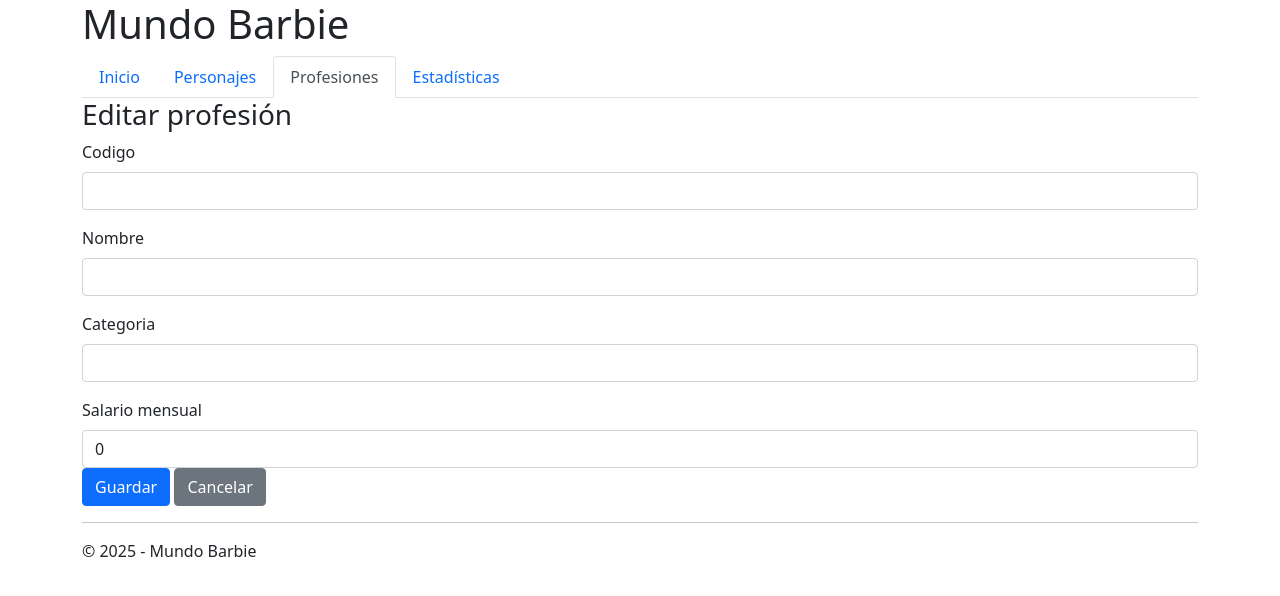
After one commit to abelmartinez04/Programacion-Web, a PHP site: page /modulos/profesiones/editar.php in a window 1280 px wide. The commit adds this page. Shown: the top 596 px of the page. Run offline with PHP 8.4, Linux system fonts and the light colour scheme.

Commit message:
editar profesion completo

```diff
--- a/tarea3/libreria/Dbx.php
+++ b/tarea3/libreria/Dbx.php
@@ -2,6 +2,11 @@
 //clase para gestionar la coleccion de datos en los archivos del directorio datax
 
 defiNe("DATA_DIR", __DIR__."/datax");
+
+if(!is_dir(DATA_DIR)){
+    mkdir(DATA_DIR, 0777, true);
+}
+
 class Dbx{
     public static function list($collection){
         $datapath = DATA_DIR."/{$collection}";
@@ -29,6 +34,28 @@ class Dbx{
         }
         return $data;
     }
+    public static function get($collection, $id){
+        $datapath = DATA_DIR . "/{$collection}/{$id}.dat";
 
+        if(!file_exists($datapath)){
+            return null;
+        }
+
+        $content = file_get_contents($datapath);
+        return unserialize($content);
+    }
+
+    public static function save($collection, $item){
+        $datapath = DATA_DIR . "/{$collection}";
+
+        if(!is_dir($datapath)){
+            mkdir($datapath, 0777, true);
+        }
+
+        $fileName = uniqid();
+        $filepath = $datapath . '/' .$fileName.'dat';
+
+        file_put_contents($filepath, serialize($item));
+    }
 }
 ?>
--- a/tarea3/libreria/main.php
+++ b/tarea3/libreria/main.php
@@ -2,6 +2,7 @@
 
 include("modelos.php");
 include("plantilla.php");
+include("Dbx.php");
 
 function base_url($path = ""){
     //protocol
--- a/tarea3/libreria/modelos.php
+++ b/tarea3/libreria/modelos.php
@@ -37,10 +37,10 @@ Salario mensual estimado en dólares ($USD)
 */
 
 class profesion{
-    public $codigo;
-    public $nombre;
-    public $categoria;
-    public $salario_mensual;
+    public $codigo = '';
+    public $nombre = '';
+    public $categoria = '';
+    public $salario_mensual = 0;
 
     public function __construct($data = []){
         if(is_object($data)){
--- a/tarea3/libreria/plantilla.php
+++ b/tarea3/libreria/plantilla.php
@@ -42,7 +42,7 @@ class Plantilla{
                         </li>
                     </ul>
                 </div>
-                <div class="contenido" style="min-height: 200px;">
+                <div class="contenido" style="min-height: 400px;">
 
 
         <?php
--- a/tarea3/modulos/personajes/lista_per.php
+++ b/tarea3/modulos/personajes/lista_per.php
@@ -1,7 +1,7 @@
 <?php
 
 include('../../libreria/main.php');
-define("PAGINA_ACTUAL", "personajes.php");
+define("PAGINA_ACTUAL", "personajes");
 plantilla::aplicar();
 
 ?>
--- /dev/null
+++ b/tarea3/modulos/profesiones/editar.php
@@ -0,0 +1,52 @@
+<?php
+include('../../libreria/main.php');
+define("PAGINA_ACTUAL", "profesiones");
+
+if($_POST){
+    $profesion = new profesion($_POST);
+    Dbx::save("profesiones", $profesion);
+    header("Location: ".base_url("modulos/profesiones/lista.php"));
+    exit();
+}
+
+plantilla::aplicar();
+
+$profesion = new profesion();
+
+if(isset($_GET['codigo'])){
+    $tmp = Dbx::get("profesiones", $_GET['codigo']);
+    if($tmp){
+        $profesion = $tmp;
+    }
+
+}else{
+    $profesion = new profesion();
+}
+
+?>
+
+<h3>Editar profesión</h3>
+
+<form method="POST" action="<?=$_SERVER['REQUEST_URI'] ?>">
+    <div class="mb-3">
+        <label for="codigo" class="form-label">Codigo</label>
+        <input type="text" class="form-control" id="codigo" name="codigo" value="<?= htmlspecialchars($profesion->codigo); ?>" >
+    </div>
+
+    <div class="mb-3">
+        <label for="descripcion" class="form-label">Nombre</label>
+        <input type="text" class="form-control" id="nombre" name="nombre" value="<?= htmlspecialchars($profesion->nombre); ?>" required>
+    </div>
+
+    <div class="mb-3">
+        <label for="categoria" class="form-label">Categoria</label>
+        <input type="text" class="form-control" id="categoria" name="categoria" value="<?= htmlspecialchars($profesion->categoria); ?>" required>
+    </div>
+
+    <div class="mb-3">
+        <label for="salario_mensual" class="form-label">Salario mensual</label>
+        <input type="number" class="form-control" id="salario_mensual" name="salario_mensual" value="<?= htmlspecialchars($profesion->salario_mensual); ?>" required>
+
+    <button type="submit" class="btn btn-primary">Guardar</button>
+    <a href="<?php base_url('modulos/profesiones/lista.php'); ?>" class="btn btn-secondary">Cancelar</a>
+</form>
--- a/tarea3/modulos/reportes/menu.php
+++ b/tarea3/modulos/reportes/menu.php
@@ -1,7 +1,7 @@
 <?php
 
 include('../../libreria/main.php');
-define("PAGINA_ACTUAL", "estadisticas.php");
+define("PAGINA_ACTUAL", "estadisticas");
 plantilla::aplicar();
 
 ?>
```
Also changed, not shown: tarea3/modulos/profesiones/lista.php (+7 -3 lines).
